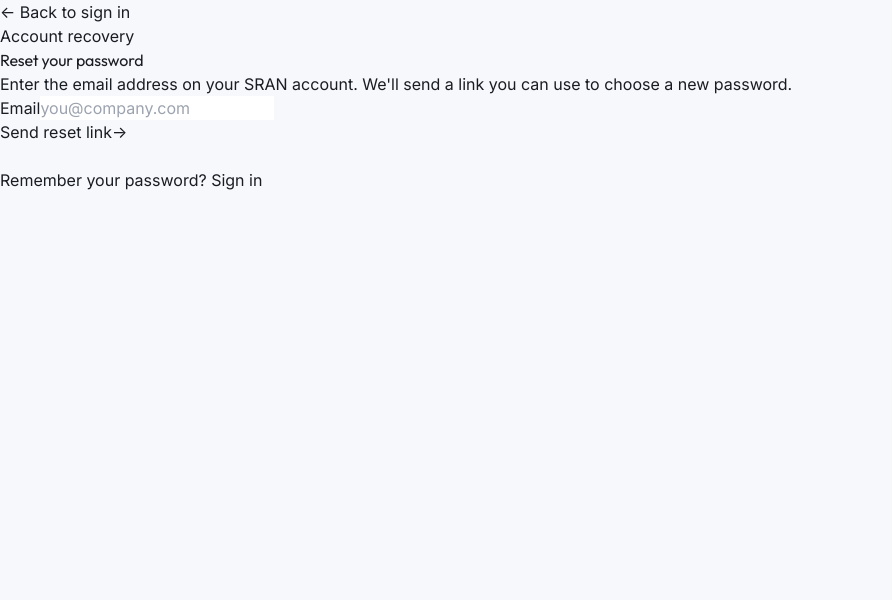
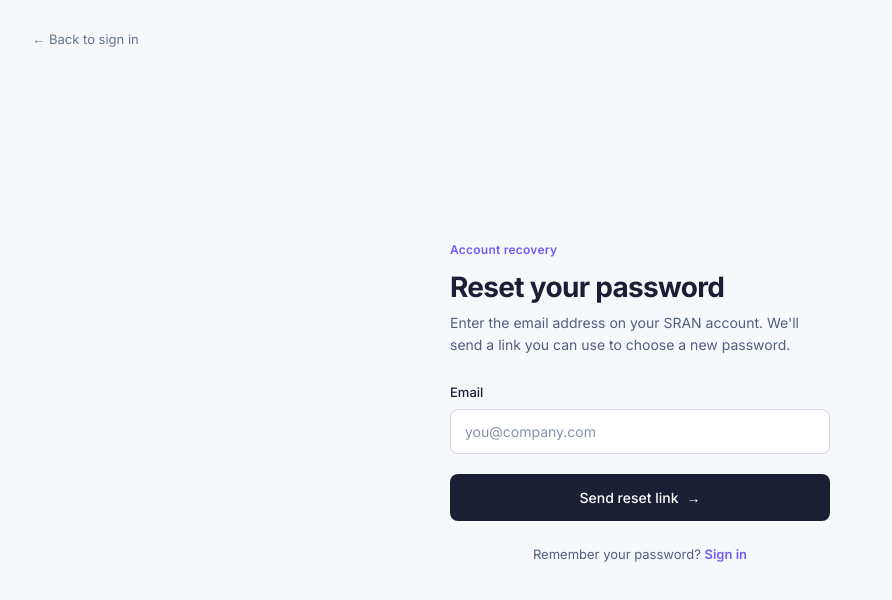
Before and after one commit to BeatChalongrat/ai-gateway, a Next.js app in the folder portal/: page /forgot-password in a window 1280 px wide. Shown: the top 600 px of the page, without its empty margins (0-892 px from the left). Built offline with nearby package versions, Linux system fonts and the light colour scheme.

Commit message:
fix(auth): style forgot/reset-password on cold load
Both pages use .auth-form-card/.af-* classes but never imported login.css, so
a direct/email-link load rendered unstyled. Import login.css and wrap each in
a centered .auth-root shell (these pages have no split panel to center the card).

```diff
--- a/portal/app/(auth)/forgot-password/page.tsx
+++ b/portal/app/(auth)/forgot-password/page.tsx
@@ -11,9 +11,12 @@
  */
 
 import Link from "next/link";
-import { FormEvent, useState } from "react";
+import { CSSProperties, FormEvent, useState } from "react";
 
 import { api, PortalApiError } from "@/lib/api";
+// Brand styles (.auth-root, .auth-form-card, .af-*) live in login.css.
+// Without this import the page renders unstyled on a cold / email-link load.
+import "../login/login.css";
 
 export default function ForgotPasswordPage() {
   const [email, setEmail] = useState("");
@@ -50,7 +53,7 @@ export default function ForgotPasswordPage() {
 
   if (submitted) {
     return (
-      <>
+      <div className="auth-root" style={authShellStyle}>
         <Link href="/login" className="auth-back-home">
           <span aria-hidden="true">←</span> Back to sign in
         </Link>
@@ -67,12 +70,12 @@ export default function ForgotPasswordPage() {
             <Link href="/login">sign in</Link> to try again.
           </p>
         </div>
-      </>
+      </div>
     );
   }
 
   return (
-    <>
+    <div className="auth-root" style={authShellStyle}>
       <Link href="/login" className="auth-back-home">
         <span aria-hidden="true">←</span> Back to sign in
       </Link>
@@ -121,6 +124,17 @@ export default function ForgotPasswordPage() {
           Remember your password? <Link href="/login">Sign in</Link>
         </p>
       </div>
-    </>
+    </div>
   );
 }
+
+// Centered single-card shell (these recovery pages have no split visual
+// panel, so .auth-root alone doesn't center the .auth-form-card).
+const authShellStyle: CSSProperties = {
+  display: "flex",
+  flexDirection: "column",
+  alignItems: "center",
+  justifyContent: "center",
+  minHeight: "100vh",
+  padding: 24,
+};
--- a/portal/app/(auth)/reset-password/page.tsx
+++ b/portal/app/(auth)/reset-password/page.tsx
@@ -11,9 +11,13 @@
 
 import Link from "next/link";
 import { useRouter, useSearchParams } from "next/navigation";
-import { FormEvent, Suspense, useMemo, useState } from "react";
+import { CSSProperties, FormEvent, Suspense, useMemo, useState } from "react";
 
 import { api, PortalApiError } from "@/lib/api";
+// Brand styles (.auth-root, .auth-form-card, .af-*) live in login.css. This
+// page is always entered cold via an email link, so without the import it
+// renders unstyled.
+import "../login/login.css";
 
 // useSearchParams() requires a Suspense boundary so Next can prerender
 // the static shell without bailing the whole route during build.
@@ -79,7 +83,7 @@ function ResetPasswordInner() {
   }
 
   return (
-    <>
+    <div className="auth-root" style={authShellStyle}>
       <Link href="/login" className="auth-back-home">
         <span aria-hidden="true">←</span> Back to sign in
       </Link>
@@ -160,6 +164,17 @@ function ResetPasswordInner() {
           </button>
         </form>
       </div>
-    </>
+    </div>
   );
 }
+
+// Centered single-card shell (no split visual panel on this page, so
+// .auth-root alone doesn't center the .auth-form-card).
+const authShellStyle: CSSProperties = {
+  display: "flex",
+  flexDirection: "column",
+  alignItems: "center",
+  justifyContent: "center",
+  minHeight: "100vh",
+  padding: 24,
+};
```
